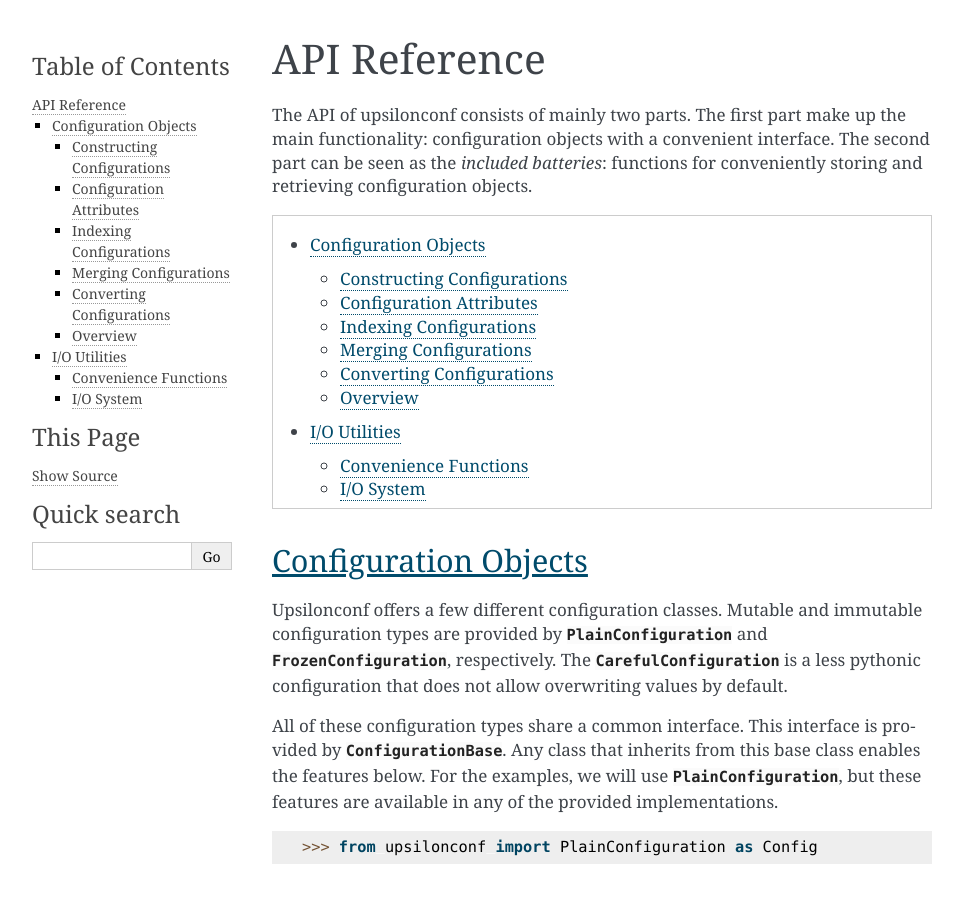
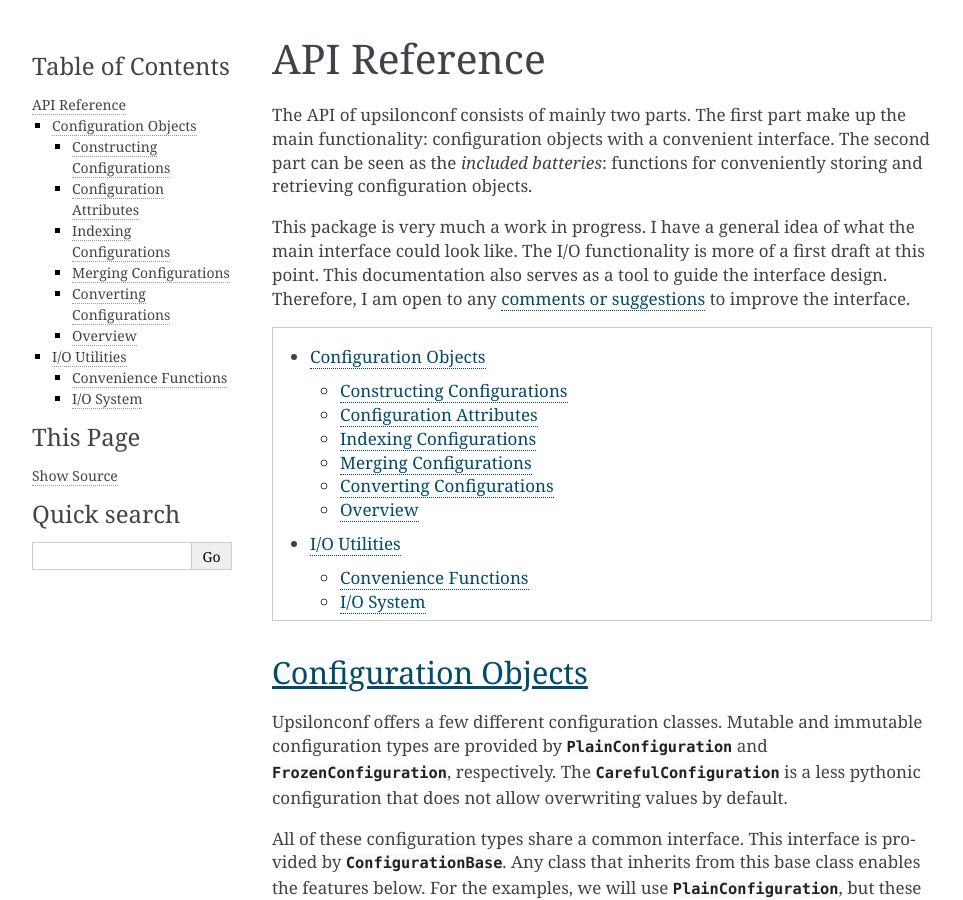
Before and after one commit to hoedt/upsilonconf, a Sphinx documentation site: the page built from docs/api.rst, in a window 1280 px wide and 900 px high. Shown: the whole window, without its empty margins (148-1111 px from the left). Built offline with Sphinx 7.4.7, drawn with Linux system fonts in a browser that asks for light colours; the version number is read from the project's files by our own code.

Commit message:
clarify status of API to (finally) work towards release

```diff
--- a/docs/api.rst
+++ b/docs/api.rst
@@ -9,6 +9,14 @@ The first part make up the main functionality:
 configuration objects with a convenient interface.
 The second part can be seen as the *included batteries*:
 functions for conveniently storing and retrieving configuration objects.
+
+This package is very much a work in progress.
+I have a general idea of what the main interface could look like.
+The I/O functionality is more of a first draft at this point.
+This documentation also serves as a tool to guide the interface design.
+Therefore, I am open to any `comments or suggestions`_ to improve the interface.
+
+.. _comments or suggestions: https://github.com/hoedt/upsilonconf/issues
 
 .. contents::
     :local:
--- a/docs/index.rst
+++ b/docs/index.rst
@@ -40,7 +40,7 @@ Furthermore, the included I/O tools should enable:
  - reading configuration directories
  - retrieving configs from the command line
 
-If you think a particular feature is missing or something is not work as expected,
+If you think a particular feature is missing or something is not working as expected,
 feel free to let me know by `creating an issue`_.
 
 .. _creating an issue: https://github.com/hoedt/upsilonconf/issues
```
